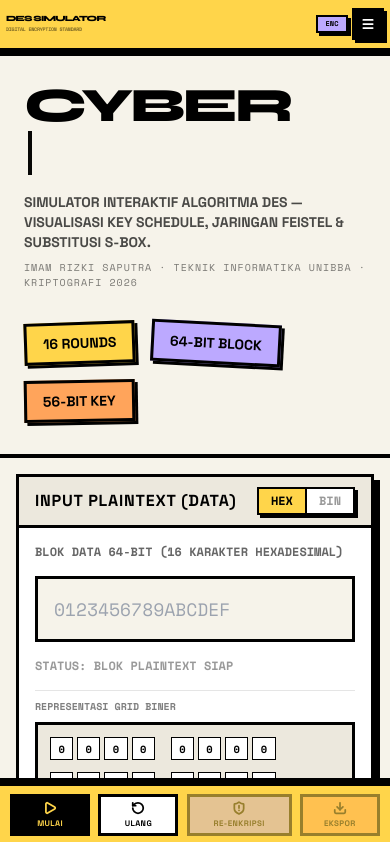
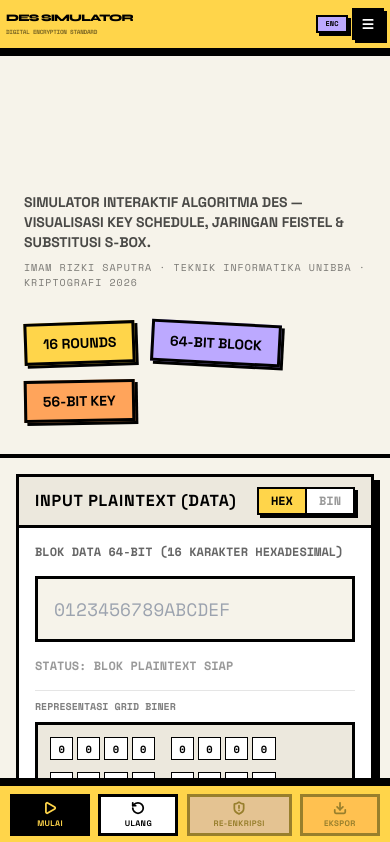
Before and after one commit to imamrzkys/TUGAS-11-KRIPTOGRAFI, a React (Vite) app: page / in a window 390 px wide. Shown: the top 842 px of the page. Built offline with nearby package versions, Linux system fonts and the light colour scheme.

Commit message:
Fix: Ubah pause delay jadi 3 detik & besarkan font header mobile dari 8px ke 10px agar lebih jelas terbaca

```diff
--- a/src/components/layout/Header.jsx
+++ b/src/components/layout/Header.jsx
@@ -32,10 +32,10 @@ export function Header({ activeSection = 'input', onSectionClick }) {
           <Terminal className="w-5 h-5 stroke-[3px]" />
         </div>
         <div className="min-w-0 flex-shrink">
-          <h1 className="font-syne font-black text-[8px] xs:text-[10px] sm:text-base md:text-lg lg:text-xl tracking-[-0.1em] sm:tracking-tighter leading-tight text-black">
+          <h1 className="font-syne font-black text-[10px] xs:text-xs sm:text-base md:text-lg lg:text-xl tracking-[-0.08em] sm:tracking-tighter leading-tight text-black">
             DES SIMULATOR
           </h1>
-          <span className="font-mono text-[5px] xs:text-[6px] sm:text-[8px] md:text-[9px] uppercase tracking-tighter sm:tracking-wide font-black text-black/50 block mt-0.5">
+          <span className="font-mono text-[6px] xs:text-[7px] sm:text-[8px] md:text-[9px] uppercase tracking-tighter sm:tracking-wide font-black text-black/50 block mt-0.5">
             Digital Encryption Standard
           </span>
         </div>
--- a/src/components/simulator/HeroSection.jsx
+++ b/src/components/simulator/HeroSection.jsx
@@ -32,8 +32,8 @@ export function HeroSection() {
 
     const typingSpeed = 150; // Lebih lambat lagi (150ms per karakter - sangat smooth)
     const deleteSpeed = 70; // Lebih lambat saat hapus (70ms - smooth)
-    const pauseAfterTyping = 4000; // Pause 4 detik setelah selesai ngetik
-    const transitionDelay = 1000; // Delay 1 detik untuk transisi bersih
+    const pauseAfterTyping = 3000; // Pause 3 detik setelah selesai ngetik
+    const transitionDelay = 3000; // Delay 3 detik untuk transisi bersih
 
     const timeout = setTimeout(() => {
       if (!isDeleting) {
```
